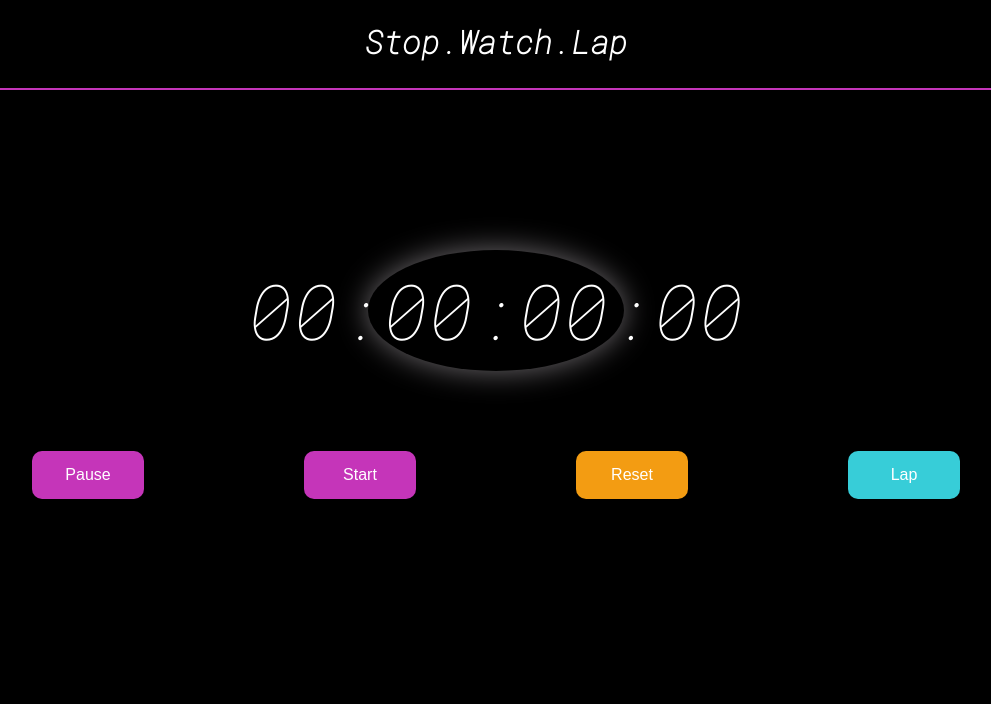
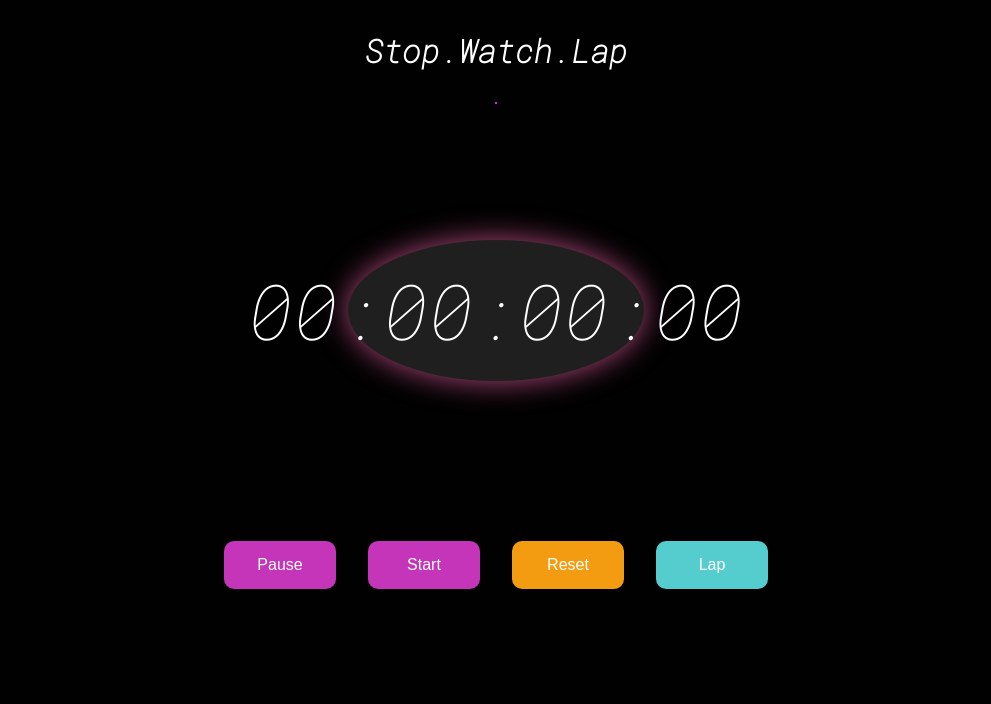
Before and after one commit to Mikaiera/stopwatch, a plain HTML site: page index.html in a window 1280 px wide. Shown: the whole page, without its empty margins (144-1135 px from the left). Drawn offline with Linux system fonts and the light colour scheme.

Commit message:
Updated Style

```diff
--- a/style.css
+++ b/style.css
@@ -1,125 +1,120 @@
-* {
-    margin: 0;
-    padding: 0;
-    box-sizing: border-box;
+/* Base Colors */
+:root {
+    --primary-color: #c535b9;
+    --secondary-color: #55cdcf;
+    --accent-color: #f39c12;
+    --background-color: #121212;
+    --container-background: #1f1f1f;
+    --text-color: #ffffff;
 }
 
-body{
-    flex-flow: wrap;
-    color: white;
+body {
+    display: flex;
+    flex-direction: column;
+    align-items: center;
+    color: var(--text-color);
     min-height: 100vh;
     font-family: 'Roboto Mono', Arial, Helvetica;
-    background: black;
-    /* background: linear-gradient(120deg, rgb(221, 188, 42) 0% , rgba(112, 187, 27, 0.918)) */
+    background:#010101;
+
 }
 
-header{
-    margin-top: 20px;
+.container {
     display: flex;
     justify-content: center;
     align-items: center;
-
-}
-
-hr{
-    margin-top: 25px;
-}
-
-.container{
-    display: flex;
-    justify-content: center;
-    align-items: center;
-    background: black;
-    margin-top: 10rem;
+    margin-top: 5rem;
+    padding: 1rem;
 }
 
 .watch-container {
-    border-radius: 100%;
+    border-radius: 50%;
     width: 20vw;
     height: auto;
     font-size: 6vw;
-    padding: 10px;
-    background: black ;
-    color:white;
+    margin: 2rem;
+    padding:20px;
+    background: var(--container-background);
+    color: var(--text-color);
     display: flex;
     align-items: center;
     justify-content: center;
-    box-shadow: 0 0 30px rgba(122, 118, 122, 0.918);
+    box-shadow: 0 0 30px rgba(255, 105, 180, 0.7);
 }
 
-.watch-buttons{
+.watch-buttons {
     display: flex;
-    align-items:center;
+    align-items: center;
     justify-content: center;
+    padding: 6rem;
 }
 
-button{
-    margin: 5em;
-}
-
-button:hover {
-    box-shadow: 0 0 10px rgba(255, 255, 255, 0.5), 0 0 20px #c535b9, 0 0 30px #c535b9;
-}
-
-.watch-buttons button{
+.watch-buttons button {
     border: none;
+    margin: 1rem;
     width: 7rem;
     height: 3rem;
     outline: none;
     cursor: pointer;
-    background-color: #c535b9;
-    color: white;
+    background-color: var(--primary-color);
+    color: var(--text-color);
     border-radius: 10px;
     font-size: 16px;
+    transition: background-color 0.3s;
 }
 
-.watch-buttons button:nth-last-child(1){
-    background-color: rgb(55, 205, 216);
+.watch-buttons button:hover {
+    box-shadow: 0 0 10px rgba(255, 255, 255, 0.5), 0 0 20px var(--primary-color), 0 0 30px var(--primary-color);
 }
 
-.watch-buttons button:nth-last-child(2){
-    background-color: rgb(113, 122, 122);
+.watch-buttons button:nth-last-child(1) {
+    background-color: var(--secondary-color);
 }
 
-.watch-buttons button:nth-child(3){
-    background-color: rgb(243, 156, 18);
+.watch-buttons button:nth-last-child(2) {
+    background-color: var(--primary-color);
 }
+
+.watch-buttons button:nth-child(3) {
+    background-color: var(--accent-color);
+}
+
 ::-webkit-scrollbar{
-    background-color: black;
-    width: 3px;
+    background-color: var(--background-color);
+    width: 10px;
 }
 
 ::-webkit-scrollbar-button{
-    border-radius: 10px;
-    background-color: #c535b9;
+    background-color: var(--primary-color);
 
 }
-
-.lap-container{
+.lap-container {
     display: flex;
     flex-direction: column;
     align-items: center;
     margin-top: 2rem;
-    color: white;
+    padding: 1rem;
+    color: var(--text-color);
 }
 
-.lap-container div{
-    background-color: rgb(34, 34, 34);
-    padding: 10px;
-    margin: 5px 0;
+.lap-container div {
+    background-color: #333333;
+    border: 2px solid var(--primary-color);
+    padding: 15px;
+    margin: 10px 0;
     border-radius: 5px;
     width: 200px;
     text-align: center;
     font-size: 16px;
-    box-shadow: 0 0 10px rgba(255, 255, 255, 0.1);
+    box-shadow: 0 0 15px rgba(255, 255, 255, 0.2);
 }
 
 .notification {
     position: fixed;
     top: 20px;
     right: 20px;
-    background-color: rgba(226, 23, 223, 0.8);
-    color: white;
+    background-color: rgba(255, 0, 255, 0.8);
+    color: var(--text-color);
     padding: 10px 20px;
     border-radius: 5px;
     font-size: 16px;
```
Also changed, not shown: index.html (+0 -1 lines).
